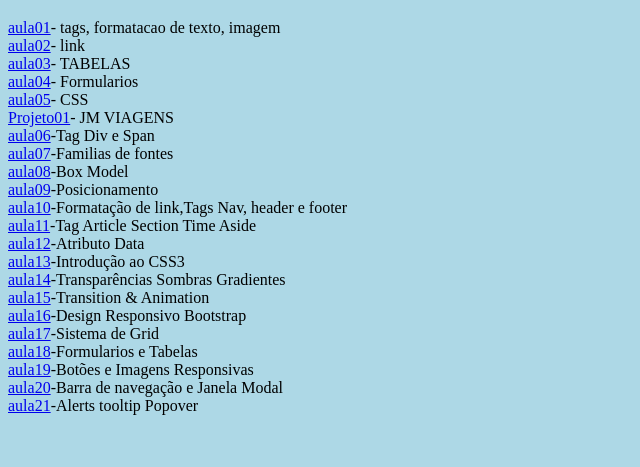
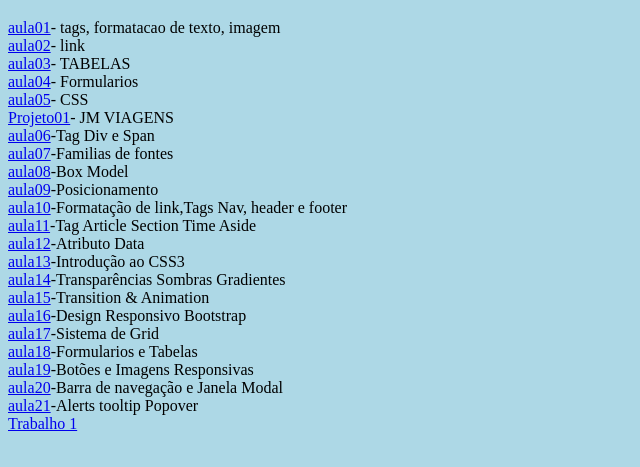
Before and after one commit to AiltonFe/minhasaulas, a plain HTML site: page index.html in a window 1280 px wide. Shown: the part 61-528 px from the top of the page, without its empty margins (0-640 px from the left). Drawn offline with Linux system fonts and the light colour scheme.

Commit message:
Add files via upload

```diff
--- a/index.html
+++ b/index.html
@@ -34,4 +34,5 @@
    <a href="19">aula19</a>-Botões e Imagens Responsivas<br>
    <a href="20">aula20</a>-Barra de navegação e Janela Modal<br>
    <a href="21">aula21</a>-Alerts tooltip Popover<br>
+   <a href="Trabalho1">Trabalho 1</a>
  </html>
```
